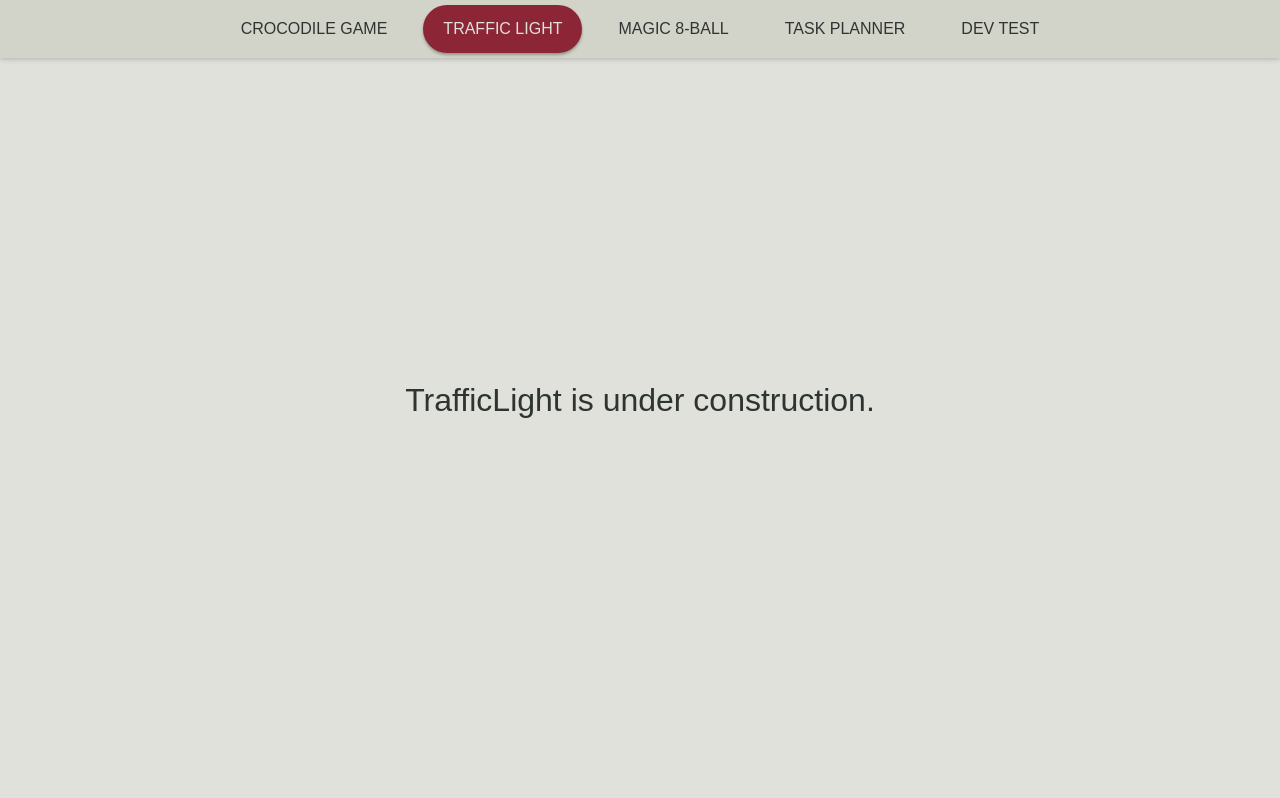
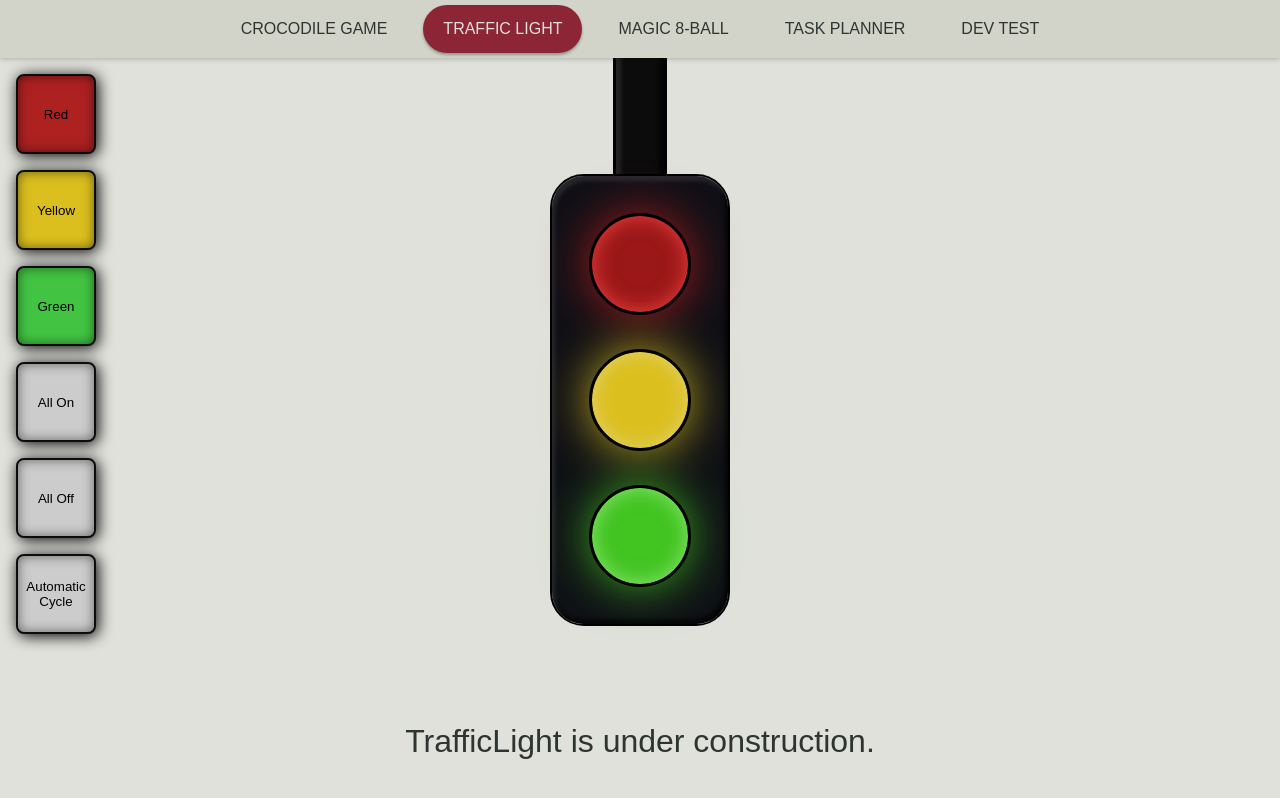
Before and after one commit to TorjeAmundsen/get-react-collection, a React (Vite) app: page / in a window 1280 px wide. Both pictures are taken after a click on the element "TRAFFIC LIGHT". Built offline with nearby package versions, Linux system fonts and the light colour scheme.

Commit message:
TrafficLight partial construction
Finished everything except the automatic cycle

```diff
--- a/src/App.css
+++ b/src/App.css
@@ -39,8 +39,8 @@ body {
   font-family: Arial, Helvetica, sans-serif;
   border-radius: 32px;
   -webkit-user-select: none;
-     -moz-user-select: none;
-          user-select: none;
+  -moz-user-select: none;
+  user-select: none;
   font-size: 16px;
   padding: 0 1.25rem 0 1.25rem;
   display: flex;
@@ -64,8 +64,9 @@ body {
 
 .center {
   font-size: 32px;
+  text-align: center;
   position: absolute;
   top: 50%;
   left: 50%;
   transform: translate(-50%, -50%);
-}/*# sourceMappingURL=App.css.map */
+} /*# sourceMappingURL=App.css.map */
--- a/src/App.scss
+++ b/src/App.scss
@@ -66,4 +66,5 @@ body {
   top: 50%;
   left: 50%;
   transform: translate(-50%, -50%);
+  text-align: center;
 }
--- /dev/null
+++ b/src/TrafficLight.css
@@ -0,0 +1,124 @@
+.center-bottom-TL {
+  font-size: 32px;
+  text-align: center;
+  position: absolute;
+  bottom: 5%;
+  left: 50%;
+  transform: translateX(-50%);
+}
+
+.buttons-container-TL {
+  margin-top: 1rem;
+  margin-left: 1rem;
+  display: flex;
+  width: 7rem;
+  height: 35rem;
+  flex-direction: column;
+  justify-content: space-between;
+}
+
+.container-TL {
+  position: absolute;
+  top: 50%;
+  left: 50%;
+  transform: translate(-50%, -50%);
+  border-style: none;
+  border-radius: 2rem;
+  outline: 2px solid black;
+  background-color: #0f1016;
+  box-shadow: inset 3px 5px 4px rgba(255, 255, 255, 0.1), inset -3px -5px 4px rgba(0, 0, 0, 0.7);
+}
+
+.stem-TL {
+  z-index: -1;
+  position: absolute;
+  top: 0;
+  left: 50%;
+  transform: translate(-50%);
+  background-color: #0c0c0c;
+  width: 3rem;
+  height: 40vh;
+  outline: 3px solid #000;
+  box-shadow: inset 5px -10px 4px rgba(255, 255, 255, 0.1), inset -5px -5px 4px rgba(0, 0, 0, 0.7);
+}
+
+.light-TL {
+  cursor: pointer;
+  margin: 2.5rem 2.5rem;
+  width: 6rem;
+  height: 6rem;
+  border: none;
+  border-radius: 6rem;
+  outline: 3px solid #000;
+  box-shadow: inset 0 0 32px rgba(0, 0, 0, 0.75), none;
+  transition: 250ms;
+}
+
+.red-TL {
+  background-color: #250606;
+}
+
+.red-TL.on-TL {
+  background-color: #9b1818;
+  box-shadow: 0 0 50px #bb1e1e, inset 0 0 20px #ec3f3f;
+}
+
+.yellow-TL {
+  background-color: #1f1803;
+}
+
+.yellow-TL.on-TL {
+  background-color: #dbbf1e;
+  box-shadow: 0 0 50px #dbbf1e, inset 0 0 20px #e4d373;
+}
+
+.green-TL {
+  background-color: #061b05;
+}
+
+.green-TL.on-TL {
+  background-color: #42c421;
+  box-shadow: 0 0 50px #42c421, inset 0 0 20px #8de473;
+}
+
+.button-TL {
+  background-color: #cccccc;
+  width: 5rem;
+  height: 5rem;
+  border-radius: 8px;
+  transition: 80ms;
+  border: 2px solid #0c0c0c;
+  box-shadow: 2px 2px 15px rgb(0, 0, 0), inset 0 0 12px rgba(0, 0, 0, 0.5);
+}
+
+.button-TL:hover {
+  transform: scale(102%);
+}
+
+.button-TL:active {
+  transform: scale(98%);
+  box-shadow: 0 0 10px hsla(0, 0%, 0%, 0.3), inset 0 0 12px rgba(0, 0, 0, 0.5);
+}
+
+.button-TL.red-TL {
+  background-color: #ad2121;
+}
+
+.button-TL.red-TL:hover {
+  background-color: #ca2929;
+}
+
+.button-TL.yellow-TL {
+  background-color: #dbbf1e;
+}
+
+.button-TL.yellow-TL:hover {
+  background-color: #eed548;
+}
+
+.button-TL.green-TL {
+  background-color: #42c442;
+}
+.button-TL.green-TL:hover {
+  background-color: #8de473;
+}/*# sourceMappingURL=TrafficLight.css.map */
--- /dev/null
+++ b/src/TrafficLight.scss
@@ -0,0 +1,126 @@
+.center-bottom-TL {
+  font-size: 32px;
+  text-align: center;
+  position: absolute;
+  bottom: 5%;
+  left: 50%;
+  transform: translateX(-50%);
+}
+
+.buttons-container-TL {
+  margin-top: 1rem;
+  margin-left: 1rem;
+  display: flex;
+  width: 7rem;
+  height: 35rem;
+  flex-direction: column;
+  justify-content: space-between;
+}
+
+.container-TL {
+  position: absolute;
+  top: 50%;
+  left: 50%;
+  transform: translate(-50%, -50%);
+  border-style: none;
+  border-radius: 2rem;
+  outline: 2px solid black;
+  background-color: #0f1016;
+  box-shadow: inset 3px 5px 4px rgba(255, 255, 255, 0.1),
+    inset -3px -5px 4px rgba(0, 0, 0, 0.7);
+}
+
+.stem-TL {
+  z-index: -1;
+  position: absolute;
+  top: 0;
+  left: 50%;
+  transform: translate(-50%);
+  background-color: #0c0c0c;
+  width: 3rem;
+  height: 40vh;
+  outline: 3px solid #000;
+  box-shadow: inset 5px -10px 4px rgba(255, 255, 255, 0.1),
+    inset -5px -5px 4px rgba(0, 0, 0, 0.7);
+}
+
+.light-TL {
+  cursor: pointer;
+  margin: 2.5rem 2.5rem;
+  width: 6rem;
+  height: 6rem;
+  border: none;
+  border-radius: 6rem;
+  outline: 3px solid #000;
+  box-shadow: inset 0 0 32px rgba(0, 0, 0, 0.75), none;
+  transition: 250ms;
+}
+
+.red-TL {
+  background-color: #250606;
+}
+
+.red-TL.on-TL {
+  background-color: #9b1818;
+  box-shadow: 0 0 50px #bb1e1e, inset 0 0 20px #ec3f3f;
+}
+
+.yellow-TL {
+  background-color: #1f1803;
+}
+
+.yellow-TL.on-TL {
+  background-color: #dbbf1e;
+  box-shadow: 0 0 50px #dbbf1e, inset 0 0 20px #e4d373;
+}
+
+.green-TL {
+  background-color: #061b05;
+}
+
+.green-TL.on-TL {
+  background-color: #42c421;
+  box-shadow: 0 0 50px #42c421, inset 0 0 20px #8de473;
+}
+
+.button-TL {
+  background-color: #cccccc;
+  width: 5rem;
+  height: 5rem;
+  border-radius: 8px;
+  transition: 80ms;
+  border: 2px solid #0c0c0c;
+  box-shadow: 2px 2px 15px rgba(0, 0, 0, 1), inset 0 0 12px rgba(0, 0, 0, 0.5);
+}
+
+.button-TL:hover {
+  transform: scale(102%);
+}
+
+.button-TL:active {
+  transform: scale(98%);
+  box-shadow: 0 0 10px hsla(0, 0%, 0%, 0.3), inset 0 0 12px rgba(0, 0, 0, 0.5);
+}
+
+.button-TL.red-TL {
+  background-color: #ad2121;
+}
+
+.button-TL.red-TL:hover {
+  background-color: #ca2929;
+}
+
+.button-TL.yellow-TL {
+  background-color: #dbbf1e;
+}
+
+.button-TL.yellow-TL:hover {
+  background-color: #eed548;
+}
+
+.button-TL.green-TL {
+  background-color: #42c442;
+  &:hover {
+    background-color: #8de473;
+  }
+}
--- a/src/components/TrafficLight.tsx
+++ b/src/components/TrafficLight.tsx
@@ -1,7 +1,118 @@
+import { useState } from "react";
+import { useEffect } from "react";
+
 function TrafficLight() {
+  const [redOn, setRedOn] = useState(true);
+  const [yellowOn, setYellowOn] = useState(true);
+  const [greenOn, setGreenOn] = useState(true);
+  const [velocity, setVelocity] = useState(0);
+  const [running, setRunning] = useState(false);
+
+  const getDelay = (min: number, max: number): number => {
+    const x: number = Math.floor(min);
+    const y: number = Math.floor(max);
+    return Math.floor(Math.random() * (y - x + 1) + x);
+  };
+  const setLights = (red: boolean, yellow: boolean, green: boolean) => {
+    setRedOn(red);
+    setYellowOn(yellow);
+    setGreenOn(green);
+  };
+  const setAll = (state: boolean) => {
+    setRedOn(state);
+    setYellowOn(state);
+    setGreenOn(state);
+  };
+
+  useEffect(() => {
+    const timeout = setTimeout(() => {
+      setVelocity((prev) => prev * -1);
+    }, getDelay(3000, 10000));
+    return () => {
+      clearTimeout(timeout);
+    };
+  }, [velocity]);
+  useEffect(() => {
+    if (running) {
+      setTimeout(() => {}, 800);
+    }
+  }, [running]);
   return (
     <>
-      <div className="center">TrafficLight is under construction.</div>
+      <div className="buttons-container-TL">
+        <button
+          onClick={() => {
+            setLights(true, false, false);
+          }}
+          className="red-TL button-TL"
+        >
+          Red
+        </button>
+        <button
+          onClick={() => {
+            setLights(false, true, false);
+          }}
+          className="yellow-TL button-TL"
+        >
+          Yellow
+        </button>
+        <button
+          onClick={() => {
+            setLights(false, false, true);
+          }}
+          className="green-TL button-TL"
+        >
+          Green
+        </button>
+        <button
+          onClick={() => {
+            setAll(true);
+          }}
+          className="button-TL"
+        >
+          All On
+        </button>
+        <button
+          onClick={() => {
+            setAll(false);
+          }}
+          className="button-TL"
+        >
+          All Off
+        </button>
+        <button
+          onClick={() => {
+            setRunning(!running);
+          }}
+          className="button-TL"
+        >
+          Automatic Cycle
+        </button>
+      </div>
+      <div className="center-bottom-TL">
+        TrafficLight is under construction.
+      </div>
+      <div className="stem-TL"></div>
+      <div className="container-TL">
+        <div
+          onClick={() => {
+            setLights(true, false, false);
+          }}
+          className={`red-TL light-TL${redOn ? " on-TL" : ""}`}
+        ></div>
+        <div
+          onClick={() => {
+            setLights(false, true, false);
+          }}
+          className={`yellow-TL light-TL${yellowOn ? " on-TL" : ""}`}
+        ></div>
+        <div
+          onClick={() => {
+            setLights(false, false, true);
+          }}
+          className={`green-TL light-TL${greenOn ? " on-TL" : ""}`}
+        ></div>
+      </div>
     </>
   );
 }
--- a/src/main.tsx
+++ b/src/main.tsx
@@ -4,6 +4,7 @@ import App from "./App.tsx";
 import "./App.css";
 import "./CrocodileGame.css";
 import "./Magic8Ball.css";
+import "./TrafficLight.css";
 
 ReactDOM.createRoot(document.getElementById("root")!).render(
   <React.StrictMode>
```
Also changed, not shown: 2 other files (tests, documents, lock files or other folders).
